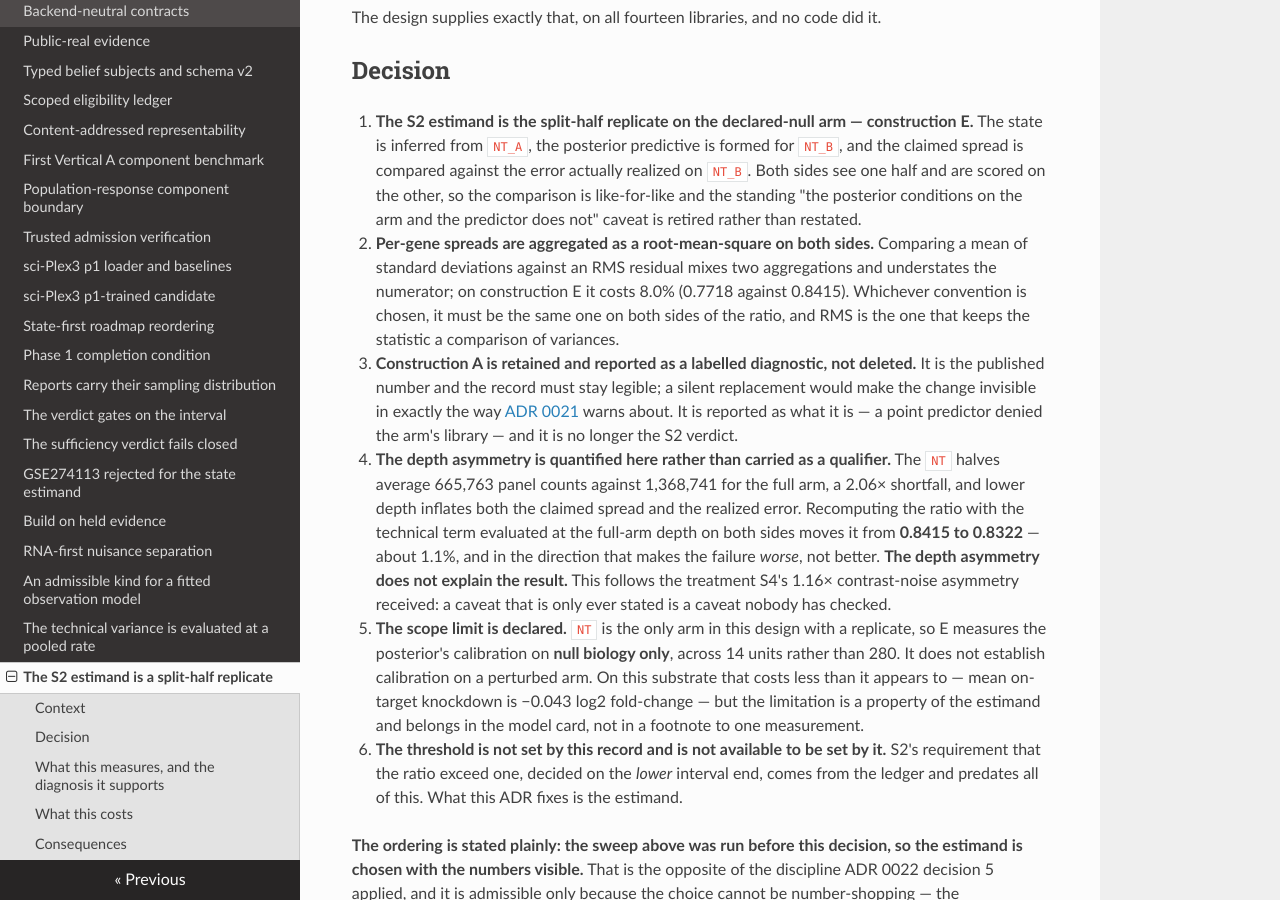
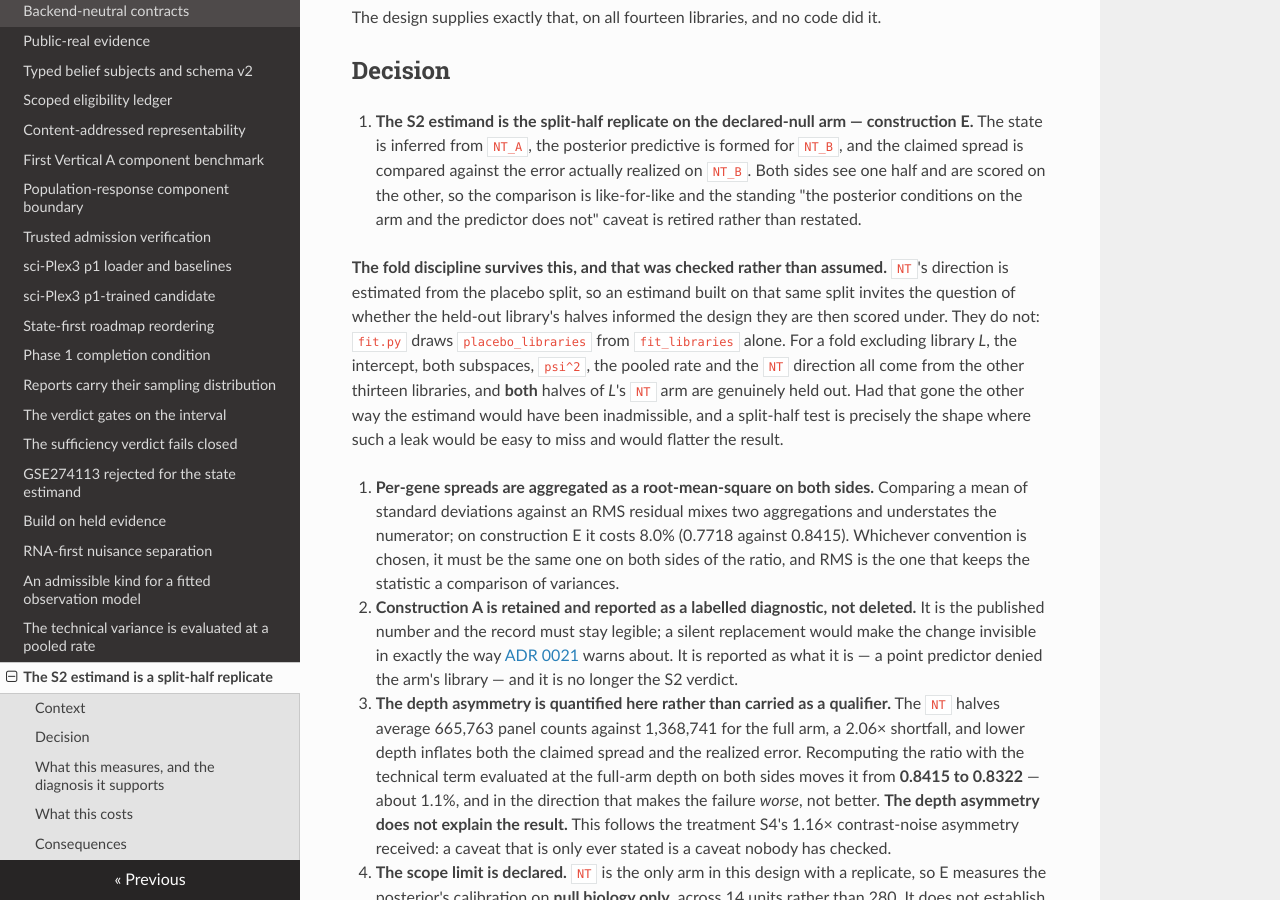
Before and after one commit to logannye/cellstate, an MkDocs documentation site: the page built from docs/adr/0023-the-s2-estimand-is-a-split-half-replicate.md, in a window 1280 px wide and 900 px high, scrolled down 1348 px. Built offline with MkDocs 1.6.1, drawn with Linux system fonts in a browser that asks for light colours; nearby versions of some CDN libraries.

Commit message:
Record that the split-half estimand survives the fold discipline
NT's direction is estimated from the placebo split, so an estimand built on that
same split invites the question of whether the held-out library's halves informed
the design they are then scored under. They do not: fit.py draws
`placebo_libraries` from `fit_libraries` alone, so for a fold excluding L the
intercept, both subspaces, psi^2, the pooled rate and the NT direction all come
from the other thirteen libraries.

Checked rather than assumed. A split-half test is exactly the shape where such a
leak is easy to miss and would flatter the result.

Co-Authored-By: Claude Opus 5 (1M context) <noreply@anthropic.com>

```diff
--- a/docs/adr/0023-the-s2-estimand-is-a-split-half-replicate.md
+++ b/docs/adr/0023-the-s2-estimand-is-a-split-half-replicate.md
@@ -55,6 +55,15 @@ The design supplies exactly that, on all fourteen libraries, and no code did it.
    spread is compared against the error actually realized on `NT_B`. Both sides see one half and are
    scored on the other, so the comparison is like-for-like and the standing "the posterior conditions
    on the arm and the predictor does not" caveat is retired rather than restated.
+
+   **The fold discipline survives this, and that was checked rather than assumed.** `NT`'s direction
+   is estimated from the placebo split, so an estimand built on that same split invites the question
+   of whether the held-out library's halves informed the design they are then scored under. They do
+   not: `fit.py` draws `placebo_libraries` from `fit_libraries` alone. For a fold excluding library
+   *L*, the intercept, both subspaces, `psi^2`, the pooled rate and the `NT` direction all come from
+   the other thirteen libraries, and **both** halves of *L*'s `NT` arm are genuinely held out. Had
+   that gone the other way the estimand would have been inadmissible, and a split-half test is
+   precisely the shape where such a leak would be easy to miss and would flatter the result.
 
 2. **Per-gene spreads are aggregated as a root-mean-square on both sides.** Comparing a mean of
    standard deviations against an RMS residual mixes two aggregations and understates the numerator;
```
